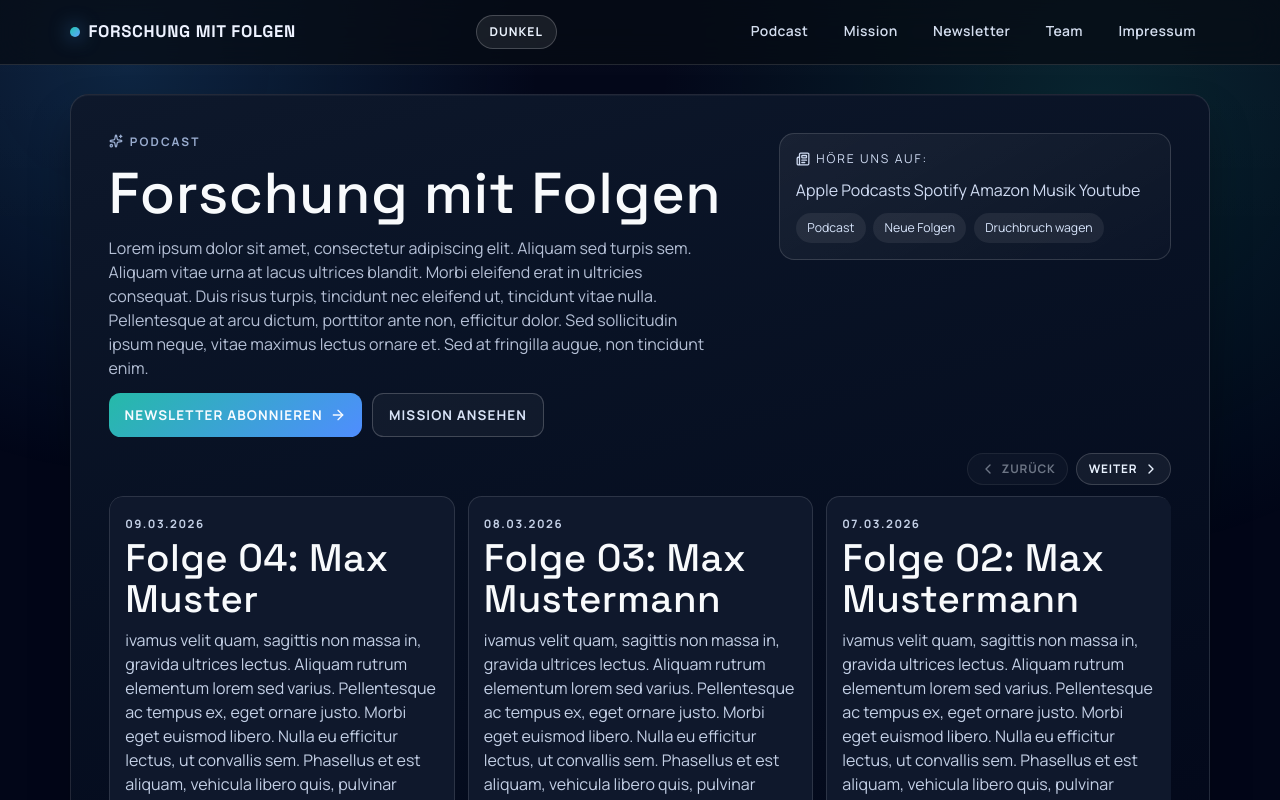
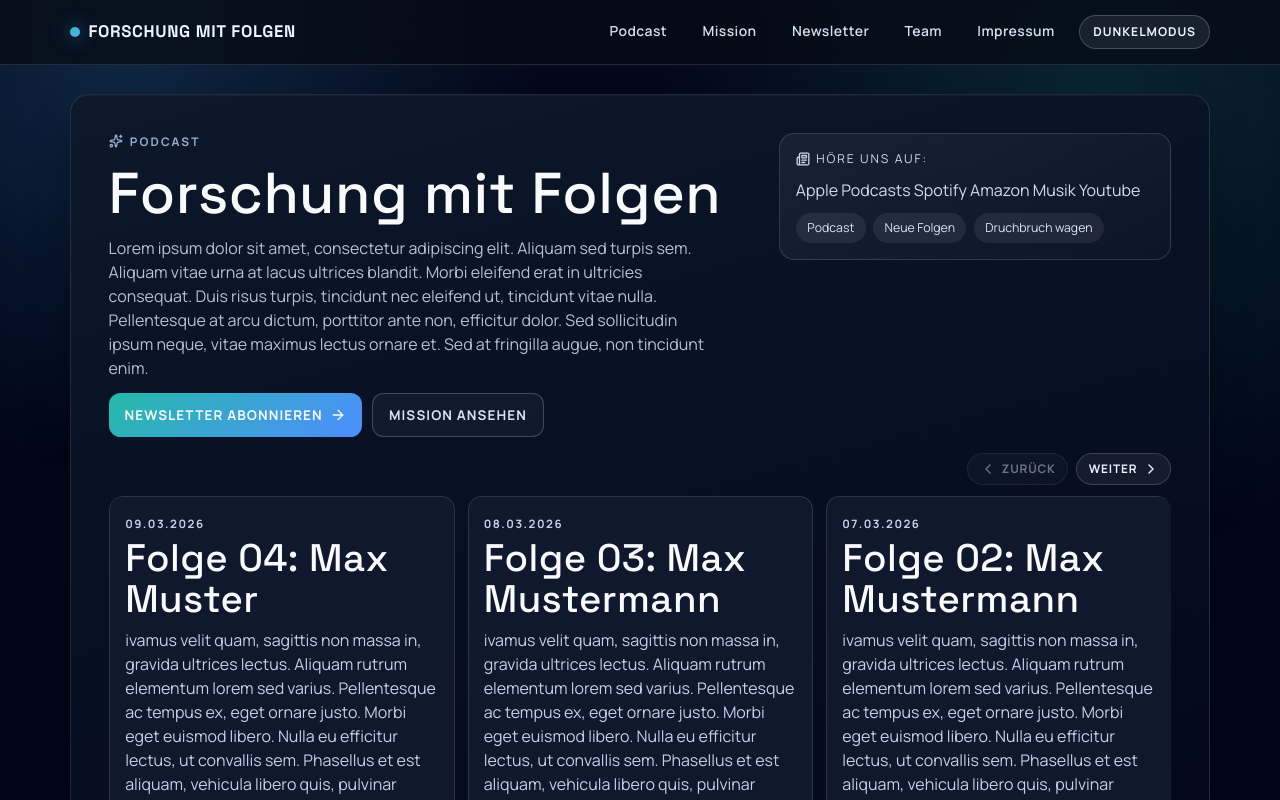
Before and after one commit to sxescience/website, a SvelteKit app: page / in a window 1280 px wide. Shown: the top 800 px of the page. Built offline with nearby package versions, Linux system fonts and the light colour scheme.

Commit message:
feat: place theme toggle next to impressum and improve labels

```diff
--- a/src/lib/cms/defaults.ts
+++ b/src/lib/cms/defaults.ts
@@ -58,8 +58,8 @@ export const fallbackHomeContent: HomeContent = {
 		footerImpressumLabel: "Impressum",
 		footerDatenschutzLabel: "Datenschutz",
 		themeToggleAriaLabel: "Farbmodus umschalten",
-		themeLightModeLabel: "Hell",
-		themeDarkModeLabel: "Dunkel",
+		themeLightModeLabel: "Hellmodus",
+		themeDarkModeLabel: "Dunkelmodus",
 		podcastModalCloseButtonAriaLabel: "Popup schließen",
 		podcastModalEmptyStateText: "Für diese Folge sind noch keine Podcast-Links hinterlegt.",
 		podcastModalYoutubeTitlePrefix: "YouTube-Einbettung",
--- a/src/lib/content/site-settings.json
+++ b/src/lib/content/site-settings.json
@@ -42,8 +42,8 @@
   "footerImpressumLabel": "Impressum",
   "footerDatenschutzLabel": "Datenschutz",
   "themeToggleAriaLabel": "Farbmodus umschalten",
-  "themeLightModeLabel": "Hell",
-  "themeDarkModeLabel": "Dunkel",
+  "themeLightModeLabel": "Hellmodus",
+  "themeDarkModeLabel": "Dunkelmodus",
   "podcastModalCloseButtonAriaLabel": "Popup schließen",
   "podcastModalEmptyStateText": "Für diese Folge sind noch keine Podcast-Links hinterlegt.",
   "podcastModalYoutubeTitlePrefix": "YouTube-Einbettung",
--- a/src/routes/+page.svelte
+++ b/src/routes/+page.svelte
@@ -475,15 +475,6 @@
 
 				<button
 					type="button"
-					class="theme-toggle"
-					onclick={toggleThemeMode}
-					aria-label={content.site.themeToggleAriaLabel}
-				>
-					{currentThemeModeLabel}
-				</button>
-
-				<button
-					type="button"
 					class="menu-toggle"
 				onclick={toggleMenu}
 				aria-expanded={isMobileMenuOpen}
@@ -501,6 +492,17 @@
 					<a href="#newsletter" onclick={closeMenu}>{content.site.navNewsletterLabel}</a>
 					<a href="#team" onclick={closeMenu}>{content.site.navTeamLabel}</a>
 					<a href="/impressum" onclick={closeMenu}>{content.site.navImpressumLabel}</a>
+					<button
+						type="button"
+						class="theme-toggle"
+						onclick={() => {
+							toggleThemeMode();
+							closeMenu();
+						}}
+						aria-label={content.site.themeToggleAriaLabel}
+					>
+						{currentThemeModeLabel}
+					</button>
 				</nav>
 			</div>
 		</header>
@@ -865,6 +867,10 @@
 		transition: background-color 0.2s ease, transform 0.2s ease;
 	}
 
+	nav .theme-toggle {
+		margin-left: 0.2rem;
+	}
+
 	.theme-toggle:hover {
 		background: rgba(255, 255, 255, 0.16);
 		transform: translateY(-1px);
@@ -1692,6 +1698,12 @@
 				height: 2.3rem;
 			}
 
+			nav .theme-toggle {
+				justify-content: flex-start;
+				height: 2.3rem;
+				margin-left: 0;
+			}
+
 			:global(html:not(.dark)) nav {
 				background: rgba(255, 255, 255, 0.95);
 				box-shadow: 0 16px 24px rgba(30, 46, 71, 0.14);
```
Lines whose indentation alone changed are shown as unchanged.
